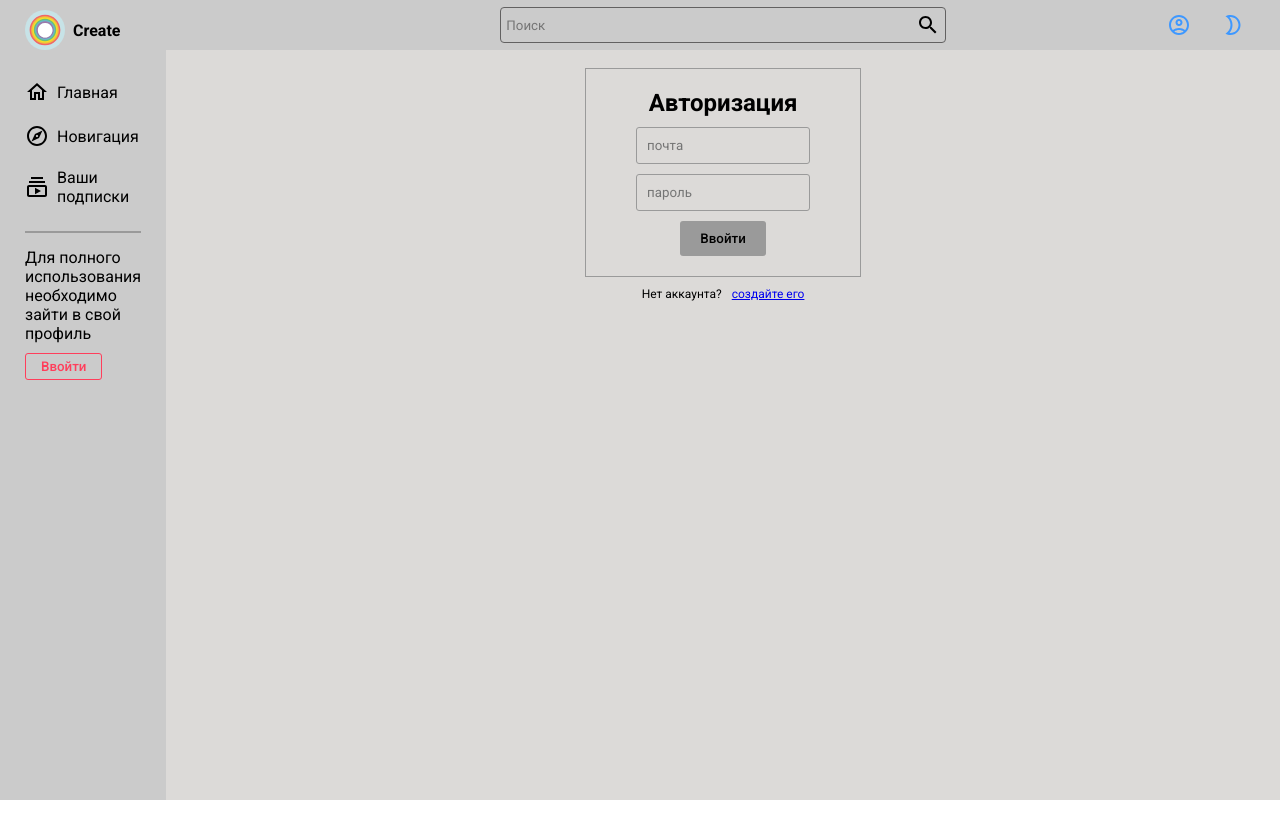
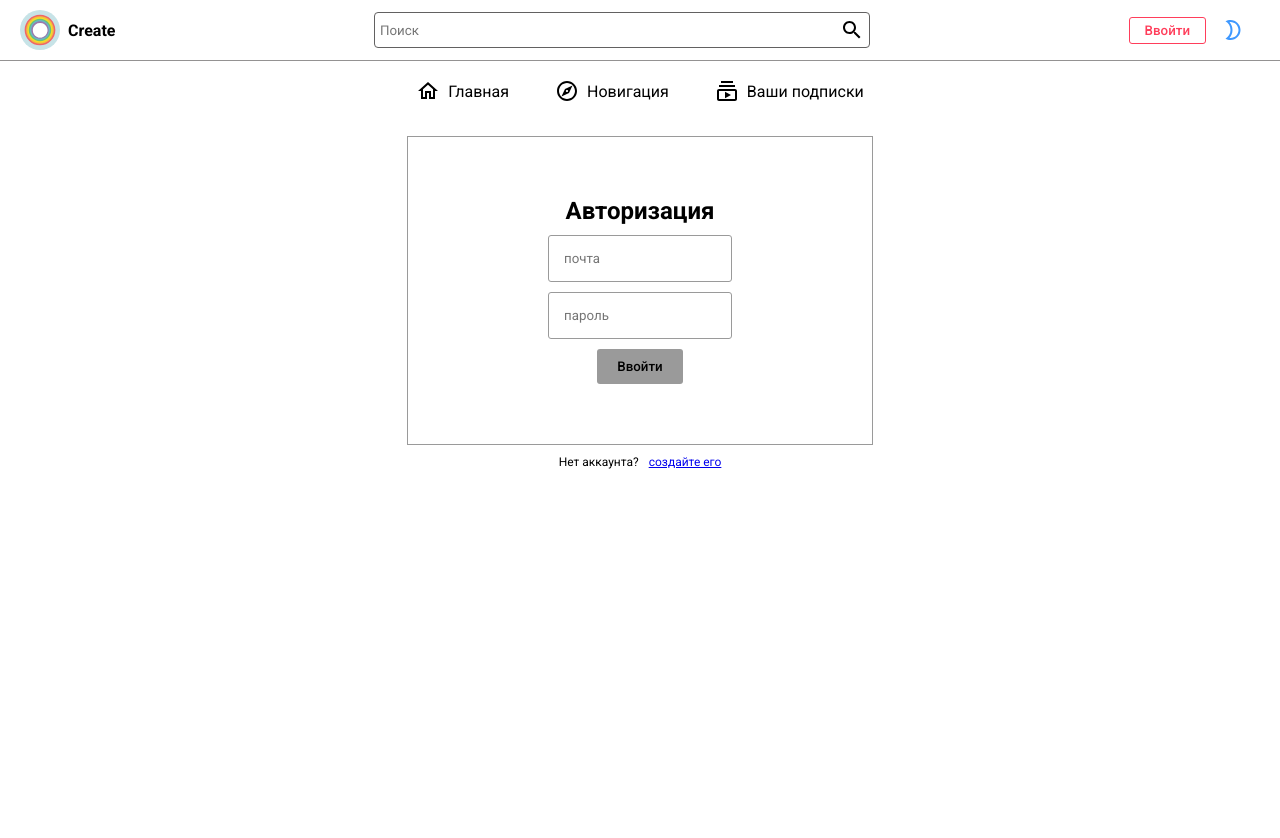
Before and after one commit to deniskots/VideoApp, a React (Create React App) app in the folder client/: page /login in a window 1280 px wide. Shown: the top 838 px of the page. Before the commit the page ends 800 px from the top, so only its background shows below. Built offline with nearby package versions, Linux system fonts and the light colour scheme.

Commit message:
1.подключил редакс-персист для сохраниения данных после обнавления стр.2.чуть поменял навбар и меню

```diff
--- a/client/package.json
+++ b/client/package.json
@@ -19,6 +19,7 @@
     "react-redux": "^8.0.2",
     "react-router-dom": "^6.3.0",
     "react-scripts": "5.0.1",
+    "redux-persist": "^6.0.0",
     "styled-components": "^5.3.5",
     "web-vitals": "^2.1.4"
   },
--- a/client/src/App.js
+++ b/client/src/App.js
@@ -2,15 +2,12 @@ import styled, {ThemeProvider} from "styled-components";
 import Menu from "./components/Menu";
 import Navbar from "./components/Navbar";
 import {darkThemeMode, lightThemeMode} from "./utils/ThemeMode";
-import {useEffect, useState} from "react";
+import {useState} from "react";
 import {Route, Routes} from "react-router-dom";
 import HomePage from "./pages/HomePage";
 import VideoPage from "./pages/VideoPage";
 import LoginPage from "./pages/LoginPage";
 import RegisterPage from "./pages/RegisterPage";
-import {useDispatch, useSelector} from "react-redux";
-import {selectIsAuth} from "./redux/slices/userSlice";
-
 
 
 const Container = styled.div`
@@ -19,28 +16,27 @@ const Container = styled.div`
 
 const Main = styled.div`
   flex: 8;
-  background-color: ${({ theme }) => theme.bg};
-  color: ${({ theme }) => theme.text};
+  background-color: ${({theme}) => theme.bg};
+  color: ${({theme}) => theme.text};
 
 `;
 
 const Wrapper = styled.div`
-padding: 18px 70px;
+  padding: 5px 70px;
+  height: 100vh;
 `;
 
 
 function App() {
     const [darkTheme, setDarkTheme] = useState(false);
-    const dispatch = useDispatch();
-    const isAuth = useSelector(selectIsAuth)
 
     return (
         <ThemeProvider theme={darkTheme ? darkThemeMode : lightThemeMode}>
             <Container>
-                <Menu/>
                 <Main>
                     <Navbar darkTheme={darkTheme} setDarkTheme={setDarkTheme}/>
                     <Wrapper>
+                        <Menu/>
                         <Routes>
                             <Route path='/'>
                                 <Route index element={<HomePage type='all'/>}/>
--- a/client/src/components/Menu.jsx
+++ b/client/src/components/Menu.jsx
@@ -1,42 +1,22 @@
 import React from 'react';
 import styled from "styled-components";
-import logo from '../assets/img/logo.svg'
 import HomeOutlinedIcon from '@mui/icons-material/HomeOutlined';
 import ExploreOutlinedIcon from "@mui/icons-material/ExploreOutlined";
 import SubscriptionsOutlinedIcon from "@mui/icons-material/SubscriptionsOutlined";
 import {Link} from "react-router-dom";
-import {useSelector} from "react-redux";
-
-
 
 const Container = styled.div`
-  flex: 1;
-  background-color: ${({ theme }) => theme.bgMenu};
-  height: 100vh;
-  position: sticky;
-  top: 0;
+  margin-top: 5px;
+  margin-bottom: 25px;
   font-size: 16px;
-  color: ${({ theme }) => theme.text};
+  color: ${({theme}) => theme.text};
 `;
 
 const Wrapper = styled.div`
-  padding: 10px 25px;
-`;
-
-const Logo = styled.div`
   display: flex;
   align-items: center;
-  gap: 8px;
-  font-weight: bold;
-  margin-bottom: 20px;
-`;
-
-const LogoImg = styled.img`
-  width: 40px;
-`;
-
-const List = styled.div`
-  margin-top: 70px;;
+  justify-content: center;
+  gap: 30px;
 `;
 
 const ListItem = styled.div`
@@ -44,45 +24,18 @@ const ListItem = styled.div`
   align-items: center;
   gap: 8px;
   cursor: pointer;
-  padding: 10px 0px;
-
+  padding: 8px 8px;
   &:hover {
-    background-color: ${({ theme }) => theme.soft};
+    border-radius: 5px;
+    background-color: ${({theme}) => theme.soft};
   }
 `;
 
-const Hr = styled.hr`
-  margin: 15px 0px;
-  border: 0.5px solid ${({ theme }) => theme.soft};
-`;
-
-const Login = styled.div``;
-
-const LoginBtn = styled.button`
-  padding: 5px 15px;
-  background-color: transparent;
-  border: 1px solid #ff3e5b;
-  color: #ff3e5b;
-  border-radius: 3px;
-  font-weight: 500;
-  margin-top: 10px;
-  cursor: pointer;
-  display: flex;
-  align-items: center;
-  gap: 5px;
-`;
 
 const Menu = () => {
-    const currentUser = useSelector(state => state.user.data);
     return (
         <Container>
             <Wrapper>
-                <Link to='/' style={{textDecoration: 'none', color: 'inherit'}}>
-                    <Logo>
-                        <LogoImg src={logo}/>
-                        Create
-                    </Logo>
-                </Link>
                 <Link to='/' style={{textDecoration: 'none', color: 'inherit'}}>
                     <ListItem>
                         <HomeOutlinedIcon/>
@@ -91,28 +44,16 @@ const Menu = () => {
                 </Link>
                 <Link to='/trends' style={{textDecoration: 'none', color: 'inherit'}}>
                     <ListItem>
-                        <ExploreOutlinedIcon />
+                        <ExploreOutlinedIcon/>
                         Новигация
                     </ListItem>
                 </Link>
                 <Link to='/sub' style={{textDecoration: 'none', color: 'inherit'}}>
                     <ListItem>
-                        <SubscriptionsOutlinedIcon />
+                        <SubscriptionsOutlinedIcon/>
                         Ваши подписки
                     </ListItem>
                 </Link>
-                {
-                    !currentUser &&
-                    <>
-                        <Hr/>
-                        <Login>
-                            Для полного использования необходимо зайти в свой профиль
-                            <Link to='login' style={{textDecoration: 'none', color: 'inherit'}}>
-                                <LoginBtn> Ввойти</LoginBtn>
-                            </Link>
-                        </Login>
-                    </>
-                }
             </Wrapper>
         </Container>
     );
--- a/client/src/components/Navbar.jsx
+++ b/client/src/components/Navbar.jsx
@@ -1,6 +1,5 @@
 import React from 'react';
 import styled from "styled-components";
-import AccountCircleOutlinedIcon from '@mui/icons-material/AccountCircleOutlined';
 import SearchOutlinedIcon from '@mui/icons-material/SearchOutlined';
 import LightModeOutlinedIcon from '@mui/icons-material/LightModeOutlined';
 import ModeNightOutlinedIcon from '@mui/icons-material/ModeNightOutlined';
@@ -9,26 +8,28 @@ import FileUploadIcon from '@mui/icons-material/FileUpload';
 import {Link} from "react-router-dom";
 import {useDispatch, useSelector} from "react-redux";
 import {logout} from "../redux/slices/userSlice";
+import logo from "../assets/img/logo.svg";
 
 const Container = styled.div`
-  height: 50px;
+  //height: 50px;
+  padding: 5px 0px;
   position: sticky;
   top: 0;
+  border-bottom: 1px solid #949292;
   background-color: ${({theme}) => theme.bgMenu};
 `;
 
 const Wrapper = styled.div`
   display: flex;
   align-items: center;
-  justify-content: flex-end;
+  justify-content: space-between;
   height: 100%;
-  padding: 0px 20px;
+  padding: 5px 20px;
   position: relative;
 `;
 
 const SearchPart = styled.div`
   width: 40%;
-  position: absolute;
   left: 0;
   right: 0;
   margin: auto;
@@ -61,20 +62,46 @@ const NavbarBtn = styled.button`
   gap: 5px;
 `;
 
-const User = styled.div`
+const UserPart = styled.div`
   display: flex;
   align-items: center;
   gap: 8px;
   font-weight: 500;
   color: ${({theme}) => theme.text};
 `;
-const Avatar = styled.img`
+const UserImg = styled.img`
   width: 32px;
   height: 32px;
   border-radius: 50%;
   background-color: coral;
 `;
 
+const Logo = styled.div`
+  display: flex;
+  align-items: center;
+  gap: 8px;
+  font-weight: bold;
+
+`;
+
+const LogoImg = styled.img`
+  width: 40px;
+`;
+
+const Login = styled.div``;
+
+const LoginBtn = styled.button`
+  padding: 5px 15px;
+  background-color: transparent;
+  border: 1px solid #ff3e5b;
+  color: #ff3e5b;
+  border-radius: 3px;
+  font-weight: 500;
+  cursor: pointer;
+  display: flex;
+  align-items: center;
+  gap: 5px;
+`;
 
 const Navbar = ({darkTheme, setDarkTheme}) => {
     const currentUser = useSelector(state => state.user.data);
@@ -92,7 +119,14 @@ const Navbar = ({darkTheme, setDarkTheme}) => {
 
     return (
         <Container>
+
             <Wrapper>
+                <Link to='/' style={{textDecoration: 'none', color: 'inherit'}}>
+                    <Logo>
+                        <LogoImg src={logo}/>
+                        Create
+                    </Logo>
+                </Link>
                 <SearchPart>
                     <SearchInput placeholder='Поиск'></SearchInput>
                     <SearchOutlinedIcon/>
@@ -100,33 +134,29 @@ const Navbar = ({darkTheme, setDarkTheme}) => {
 
                 {
                     currentUser ? (
-                        <User>
+                        <UserPart>
                             <FileUploadIcon style={{color: 'red'}}/>
-                            <Avatar/>
+                            <UserImg/>
                             {currentUser.name}
                             <NavbarBtn onClick={onClickLogout}>
                                 <LogoutIcon/>
                             </NavbarBtn>
-                        </User>
+                        </UserPart>
                     ) : (
                         <>
-                            <Link to='login' style={{textDecoration: 'none', color: 'inherit'}}>
-                                <NavbarBtn>
-                                    <AccountCircleOutlinedIcon/>
-                                </NavbarBtn>
-                            </Link>
+                            <Login>
+                                <Link to='login' style={{textDecoration: 'none', color: 'inherit'}}>
+                                    <LoginBtn> Ввойти</LoginBtn>
+                                </Link>
+                            </Login>
                         </>
-
                     )
-
                 }
                 <NavbarBtn onClick={handleThemeChange}>
                     {
                         darkTheme ? <LightModeOutlinedIcon/> : <ModeNightOutlinedIcon/>
                     }
                 </NavbarBtn>
-
-
             </Wrapper>
         </Container>
     );
--- a/client/src/index.js
+++ b/client/src/index.js
@@ -4,7 +4,8 @@ import App from './App';
 import {createGlobalStyle} from "styled-components";
 import {BrowserRouter} from "react-router-dom";
 import {Provider} from "react-redux";
-import store from "./redux/store";
+import {persistor, store} from "./redux/store";
+import {PersistGate} from 'redux-persist/integration/react';
 
 const Global = createGlobalStyle`
   * {
@@ -20,10 +21,10 @@ root.render(
         <Global/>
         <BrowserRouter>
             <Provider store={store}>
-                <App/>
+                <PersistGate loading={null} persistor={persistor}>
+                    <App/>
+                </PersistGate>
             </Provider>
-
         </BrowserRouter>
-
     </>
 );
--- a/client/src/pages/HomePage.jsx
+++ b/client/src/pages/HomePage.jsx
@@ -4,9 +4,14 @@ import CardItem from "../components/CardItem";
 import axios from "../utils/axios";
 
 const Container = styled.div`
-  display: flex;
+  display: grid;
+  grid-template-columns: repeat(4, 1fr);
+  grid-template-rows: repeat(2, 1fr);
+  grid-column-gap: 20px;
+  grid-row-gap: 20px;
+  /*display: flex;
   justify-content: space-between;
-  flex-wrap: wrap;
+  flex-wrap: wrap;*/
 `;
 
 
@@ -24,7 +29,6 @@ const HomePage = ({type}) => {
     return (
         <Container>
             {videos.map((video) => <CardItem key={video.id} video={video}/>)}
-
         </Container>
     );
 };
--- a/client/src/pages/LoginPage.jsx
+++ b/client/src/pages/LoginPage.jsx
@@ -1,7 +1,6 @@
 import React, {useState} from 'react';
 import styled from "styled-components";
 import {Link, Navigate} from "react-router-dom";
-import axios from "../utils/axios";
 import {fetchLogin, selectIsAuth} from "../redux/slices/userSlice";
 import {useDispatch, useSelector} from "react-redux";
 
@@ -19,7 +18,7 @@ const Wrapper = styled.form`
   flex-direction: column;
   background-color: transparent;
   border: 1px solid ${({theme}) => theme.soft};
-  padding: 20px 50px;
+  padding: 60px 140px;
   gap: 10px;
 `;
 
@@ -30,7 +29,7 @@ const Title = styled.h1`
 const Input = styled.input`
   border: 1px solid ${({theme}) => theme.soft};
   border-radius: 3px;
-  padding: 10px;
+  padding: 15px;
   background-color: transparent;
   width: 100%;
   color: ${({theme}) => theme.text};
--- a/client/src/pages/RegisterPage.jsx
+++ b/client/src/pages/RegisterPage.jsx
@@ -18,7 +18,7 @@ const Wrapper = styled.form`
   flex-direction: column;
   background-color: transparent;
   border: 1px solid ${({ theme }) => theme.soft};
-  padding: 20px 50px;
+  padding: 60px 140px;
   gap: 10px;
 `;
 
@@ -30,7 +30,7 @@ const Title = styled.h1`
 const Input = styled.input`
   border: 1px solid ${({ theme }) => theme.soft};
   border-radius: 3px;
-  padding: 10px;
+  padding: 15px;
   background-color: transparent;
   width: 100%;
   color: ${({ theme }) => theme.text};
--- a/client/src/utils/ThemeMode.js
+++ b/client/src/utils/ThemeMode.js
@@ -7,8 +7,8 @@ export const darkThemeMode = {
 }
 
 export const lightThemeMode = {
-    bg: '#dcdad8',
-    bgMenu: '#cbcbcb',
+    bg: '#ffffff',
+    bgMenu: '#ffffff',
     text: 'black',
     textSoft: 'black',
     soft: '#9a9a9a'
```
Also changed, not shown: client/src/redux/slices/videoSlice.js (+16 -0 lines), client/src/redux/store.js (+31 -6 lines), 1 other file (tests, documents, lock files or other folders).
